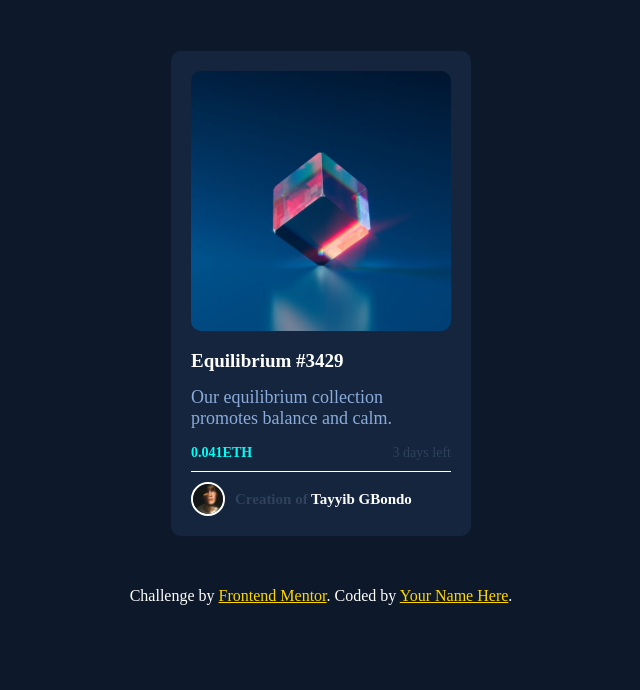
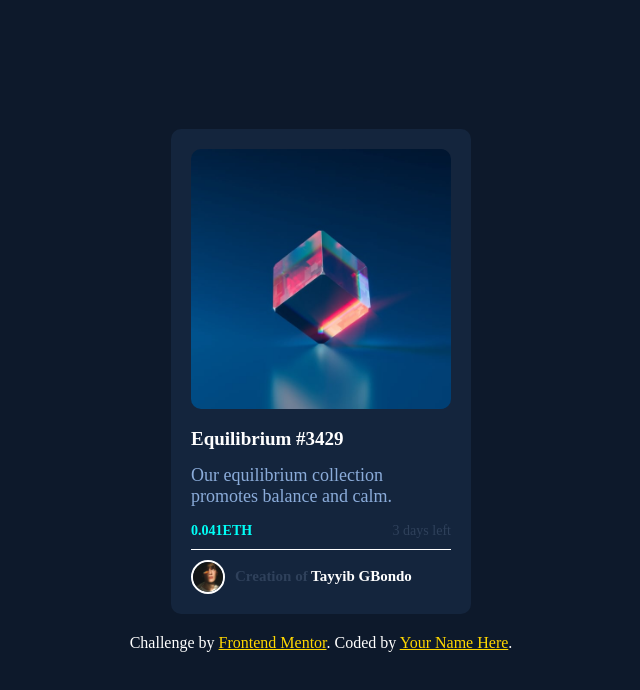
Before and after one commit to tayyibGbondo/-NFT-preview-card-component, a plain HTML site: page index.html in a window 1280 px wide. Shown: the whole page, without its empty margins (319-959 px from the left). Drawn offline with Linux system fonts and the light colour scheme.

Commit message:
upgraded

```diff
--- a/style/index.css
+++ b/style/index.css
@@ -4,12 +4,16 @@
 }
 body {
   background-color: hsl(217, 54%, 11%);
+  display: flex;
+  flex-direction: column;
+  align-items: center;
+  justify-content: center;
+  height: 100vh;
 }
 main {
   background-color: hsl(216, 50%, 16%);
   width: 100%;
   max-width: 300px;
-  margin: 4% auto 4% auto;
   border-radius: 10px;
 }
 .card-container {
@@ -72,6 +76,7 @@ hr {
 .attribution {
   text-align: center;
   color: white;
+  margin: 20px;
 }
 a {
   color: gold;
```
